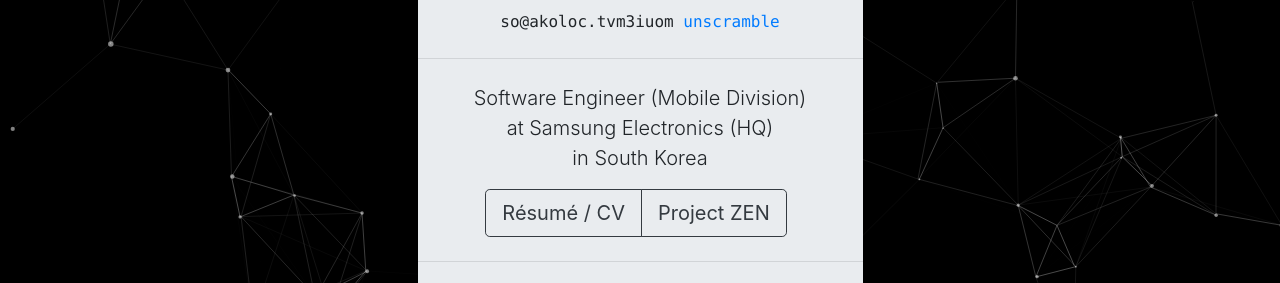
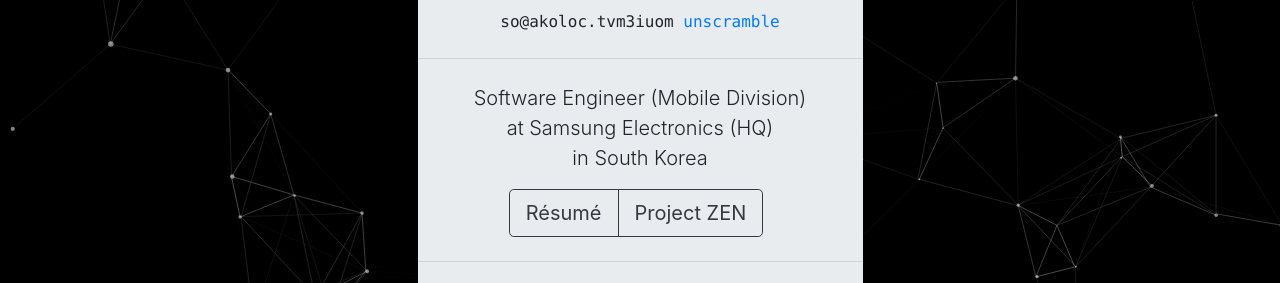
Before and after one commit to vamsi3/vamsi3.github.io, a plain HTML site: page index.html in a window 1280 px wide. Shown: the part 295-578 px from the top of the page. Drawn offline with nearby package versions, Linux system fonts and the light colour scheme.

Commit message:
Update index.html

```diff
--- a/index.html
+++ b/index.html
@@ -38,7 +38,7 @@
                   <hr class="my-4">
                   <p class="lead">Software Engineer (Mobile Division)<br>at Samsung Electronics (HQ)<br>in South Korea</p>
                   <div class="btn-group mr-2" role="group">
-                     <a class="btn btn-lg" href="docs/resume.pdf" role="button">Résumé / CV</a>
+                     <a class="btn btn-lg" href="docs/resume.pdf" role="button">Résumé</a>
                      <a class="btn btn-lg" href="zen" role="button">Project ZEN</a>
                   </div>
                   <hr class="my-4">
```
